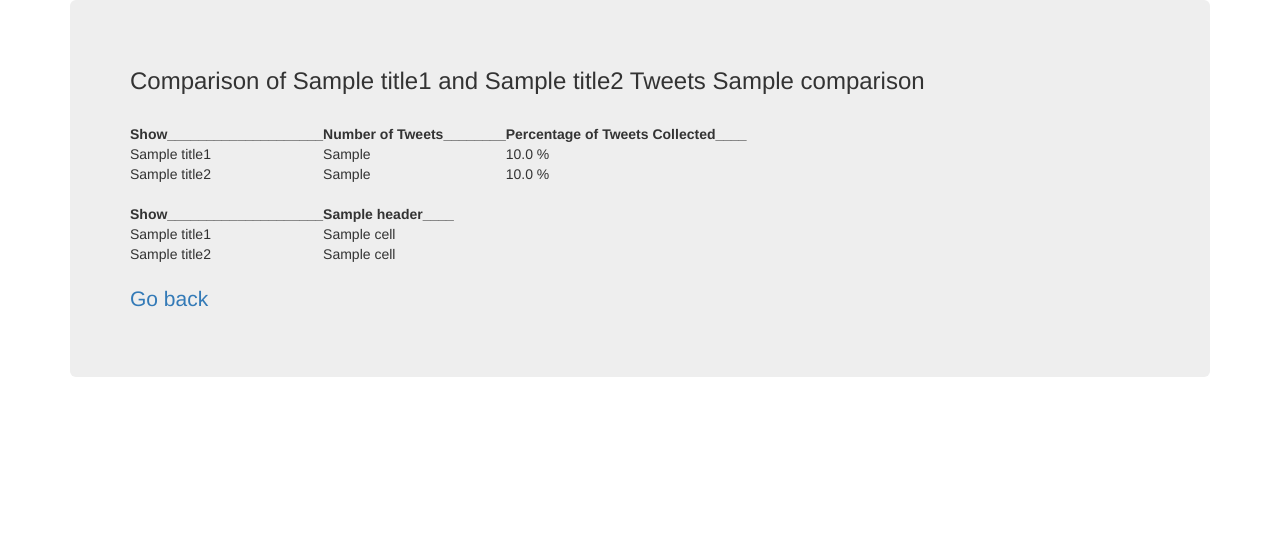
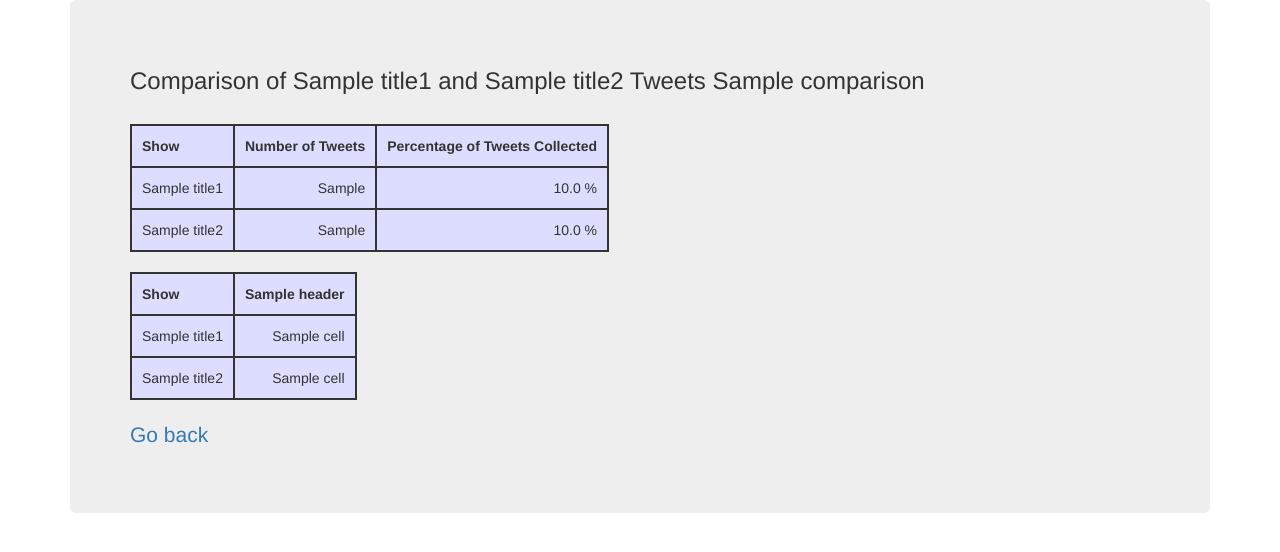
Before and after one commit to computingForSocialScience/cfss-homework-ahuanguchi, a Flask app: template final_project/templates/compare.html in a window 1280 px wide. Shown: the part 70-622 px from the top of the page. Run offline with Flask 2, Linux system fonts and the light colour scheme; the template is opened without the code that fills it: most values are stand-ins (such as "Sample title", 1, 10 or a date in 2020); some libraries are stand-ins or nearby versions.

Commit message:
Made tables less ugly

```diff
--- a/final_project/flask_routes.py
+++ b/final_project/flask_routes.py
@@ -45,7 +45,7 @@ app.comp_verbose = {
     'place': ('Tweet Locations',)
 }
 
-def query_database(search_term1, search_term2, comparison):
+def query_database(comparison, search_term1, search_term2):
     query = None
     if comparison == 'basic':
         g.c.execute("SELECT COUNT(*) FROM tweets;")
@@ -79,7 +79,7 @@ def query_database(search_term1, search_term2, comparison):
         data2 = ('',)
     return data1, data2
 
-def plot_data(search_term1, search_term2, labels1, labels2, data1, data2):
+def plot_data(comparison, search_term1, search_term2, labels1, labels2, data1, data2):
     pass
 
 @app.before_request
@@ -117,8 +117,8 @@ def compare():
     title2 = app.arg_to_title[show2]
     comp_full = app.comp_verbose[comparison]
 
-    data1, data2 = query_database(search_term1, search_term2, comparison)
-    basic1, basic2 = query_database(search_term1, search_term2, 'basic')
+    data1, data2 = query_database(comparison, search_term1, search_term2)
+    basic1, basic2 = query_database('basic', search_term1, search_term2)
 
     return render_template(
         'compare.html',
--- /dev/null
+++ b/final_project/static/css/custom.css
@@ -0,0 +1,12 @@
+table {
+  background-color: #ddf;
+}
+
+th, td {
+  border: 2px solid #333;
+  padding: 10px;
+}
+
+td.num {
+  text-align: right;
+}
--- a/final_project/templates/compare.html
+++ b/final_project/templates/compare.html
@@ -6,40 +6,39 @@
     <br>
     <table>
       <tr>
-        <th>Show____________________</th>
-        <th>Number of Tweets________</th>
-        <th>Percentage of Tweets Collected____</th>
+        <th>Show</th>
+        <th>Number of Tweets</th>
+        <th>Percentage of Tweets Collected</th>
       </tr>
       <tr>
         <td>{{ title1 }}</td>
-        <td>{{ basic1[0] }}</td>
-        <td>{{ (basic1[1] * 100)|float }} %</td>
+        <td class="num">{{ basic1[0] }}</td>
+        <td class="num">{{ (basic1[1] * 100)|float }} %</td>
       </tr>
       <tr>
         <td>{{ title2 }}</td>
-        <td>{{ basic2[0] }}</td>
-        <td>{{ (basic2[1] * 100)|float }} %</td>
-        <td></td>
+        <td class="num">{{ basic2[0] }}</td>
+        <td class="num">{{ (basic2[1] * 100)|float }} %</td>
       </tr>
     </table>
     <br>
     <table>
       <tr>
-        <th>Show____________________</th>
+        <th>Show</th>
         {% for header in comp_full %}
-          <th>{{ header }}____</th>
+          <th>{{ header }}</th>
         {% endfor %}
       </tr>
       <tr>
         <td>{{ title1 }}</td>
         {% for cell in data1 %}
-          <td>{{ cell }}</td>
+          <td class="num">{{ cell }}</td>
         {% endfor %}
       </tr>
       <tr>
         <td>{{ title2 }}</td>
         {% for cell in data2 %}
-          <td>{{ cell }}</td>
+          <td class="num">{{ cell }}</td>
         {% endfor %}
       </tr>
     </table>
--- a/final_project/templates/layout.html
+++ b/final_project/templates/layout.html
@@ -3,6 +3,7 @@
   <head>
     <title>Twitter Content Explorer</title>
     <link rel="stylesheet" href="{{ url_for('static', filename='css/bootstrap.min.css') }}">
+    <link rel="stylesheet" href="{{ url_for('static', filename='css/custom.css') }}">
   </head>
   <body>
     <header>
```
